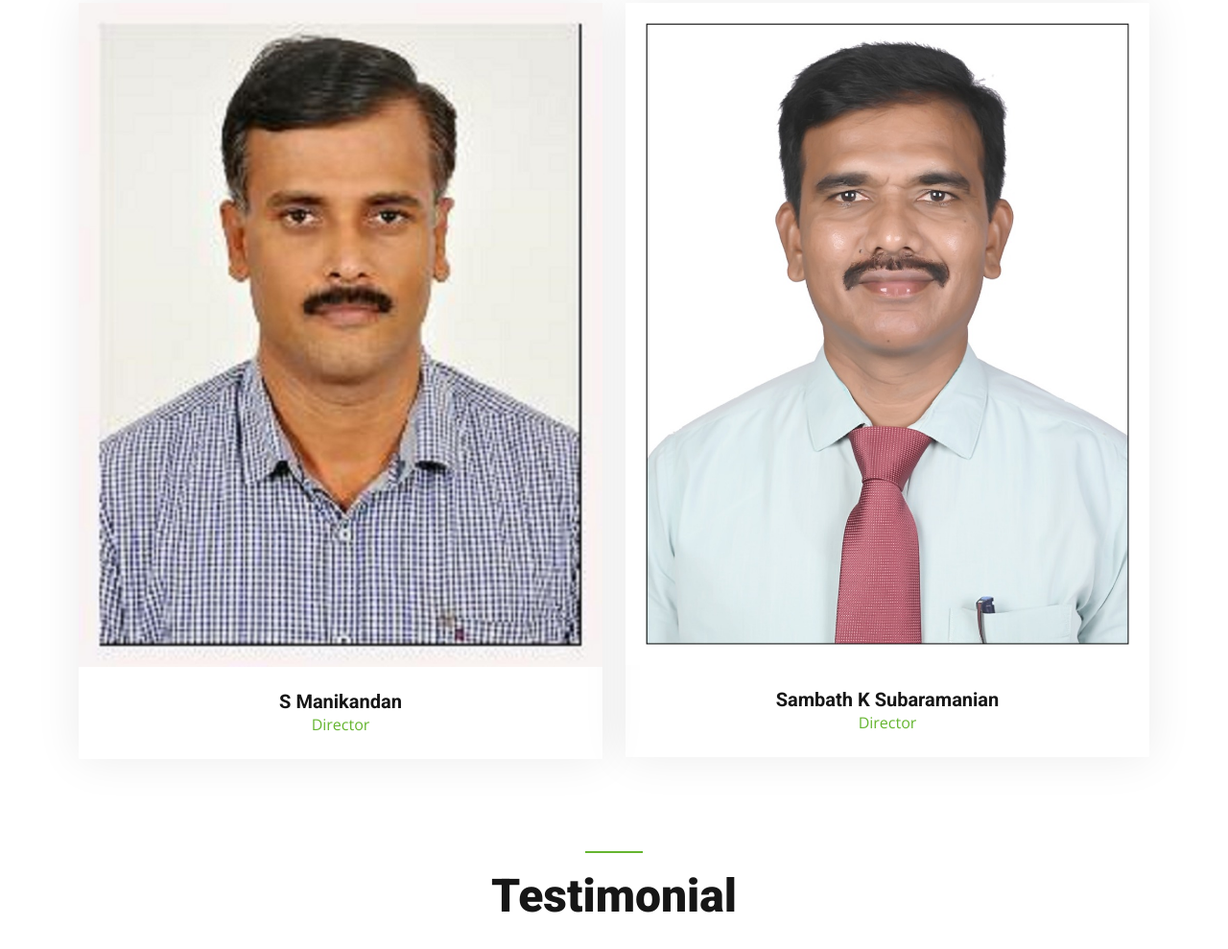
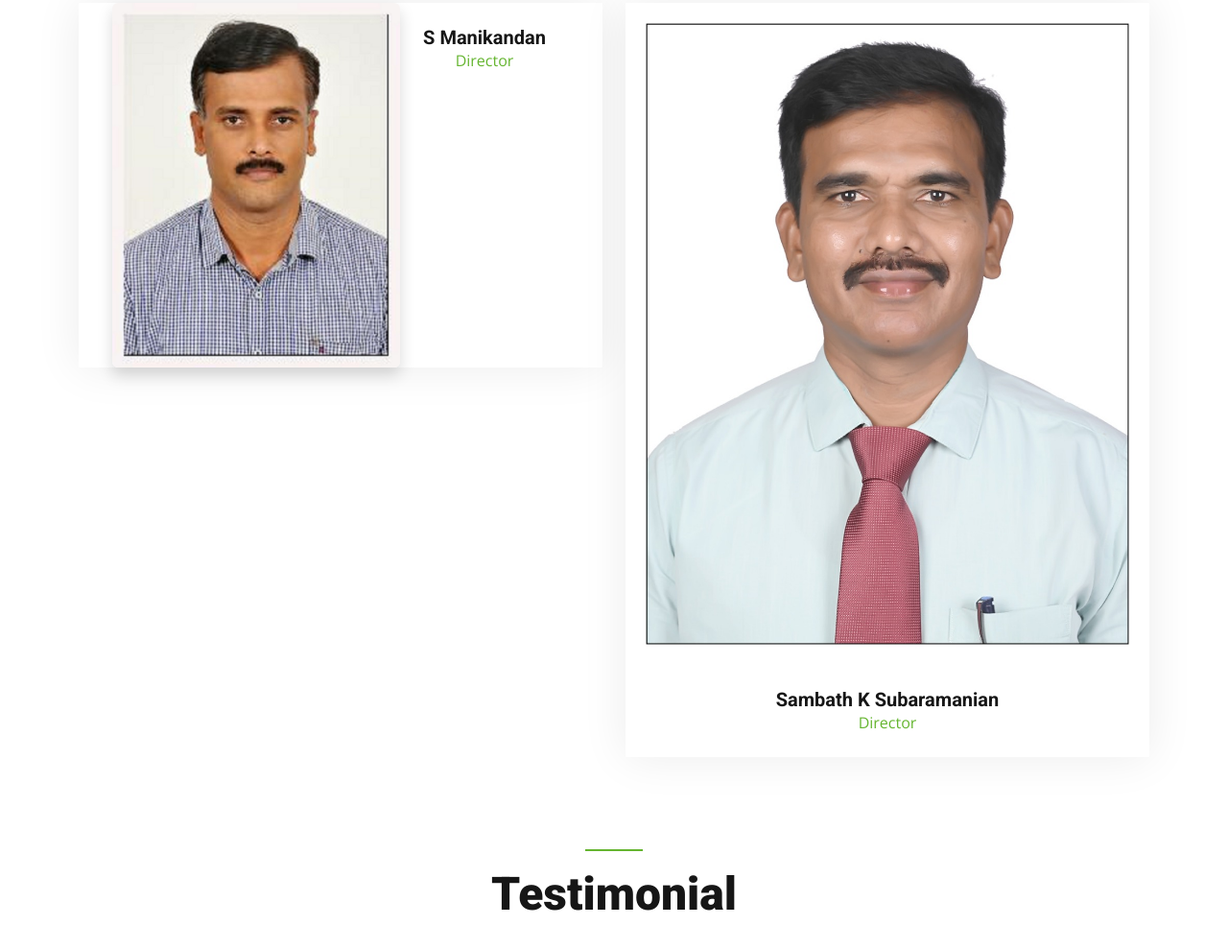
Before and after one commit to KathirBala/fovealservices, a plain HTML site: page index.html in a window 1280 px wide. Shown: the part 5661-6650 px from the top of the page at 96% size. Drawn offline with nearby package versions, Linux system fonts and the light colour scheme; animation ran at ten frames a second.

Commit message:
Update index.html

```diff
--- a/index.html
+++ b/index.html
@@ -604,18 +604,18 @@ No obligation—just fast, clear pricing tailored to your requirements.</p>
             <div class="row g-4">
                 <div class="col-lg-6 col-md-6 wow fadeInUp" data-wow-delay="0.1s">
                     <div class="team-item">
-                        <div class="overflow-hidden position-relative">
-                            <img class="img-fluid" src="img/team-1.jpg" alt="">
+						<div class="d-flex justify-content-center">
+						  	<img class="img-fluid rounded shadow" style="max-width: 300px;" src="img/team-1.jpg" alt="">
                             <div class="team-social">
                                 <a class="btn btn-square btn-dark rounded-circle m-1" href=""><i class="fab fa-facebook-f"></i></a>
                                 <a class="btn btn-square btn-dark rounded-circle m-1" href=""><i class="fab fa-twitter"></i></a>
                                 <a class="btn btn-square btn-dark rounded-circle m-1" href=""><i class="fab fa-instagram"></i></a>
                             </div>
-                        </div>
-                        <div class="text-center p-4">
-                            <h5 class="mb-0">S Manikandan</h5>
-                            <span class="text-primary">Director</span>
-                        </div>
+							<div class="text-center p-4">
+								<h5 class="mb-0">S Manikandan</h5>
+								<span class="text-primary">Director</span>
+							</div>
+						</div>
                     </div>
                 </div>
                 <div class="col-lg-6 col-md-6 wow fadeInUp" data-wow-delay="0.3s">
```
